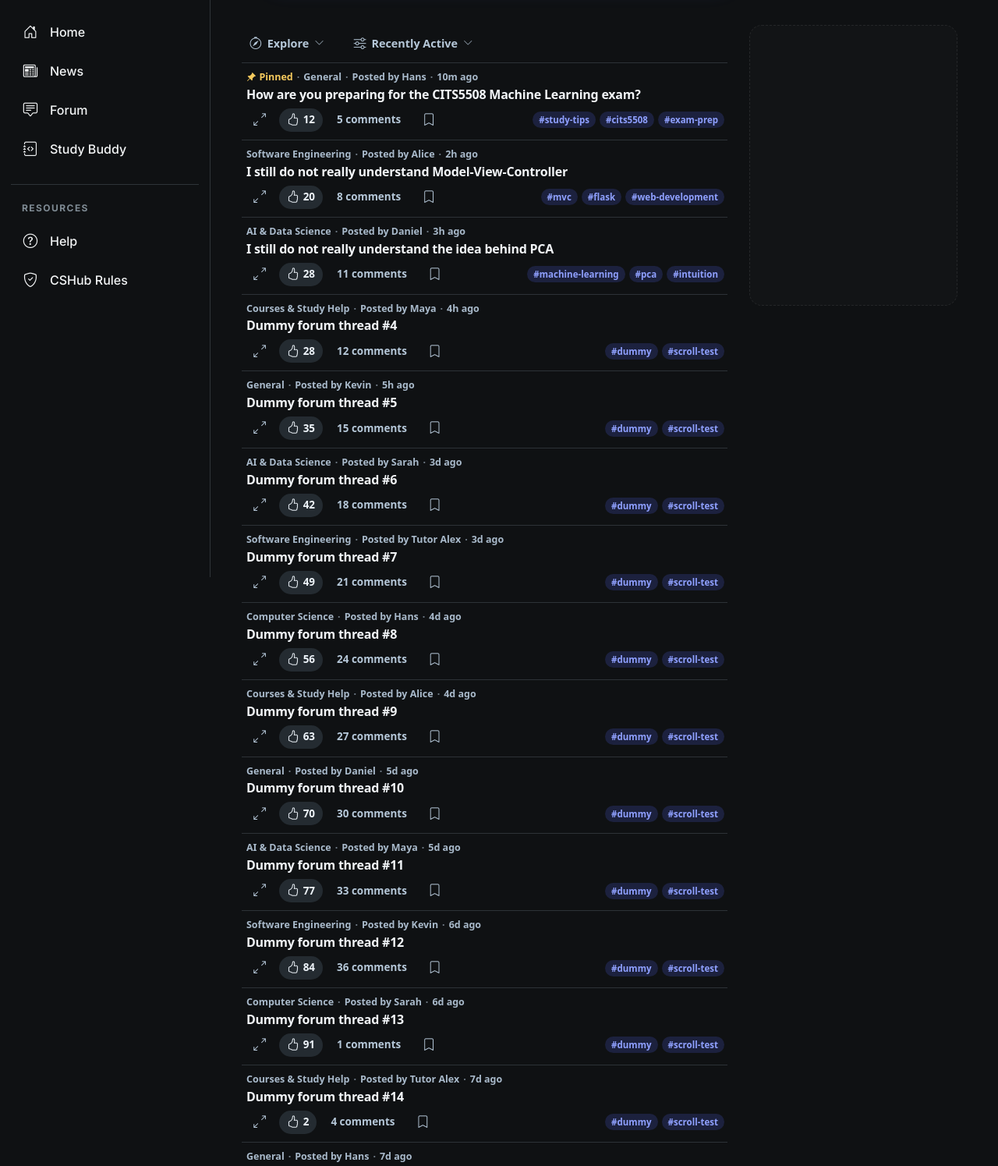
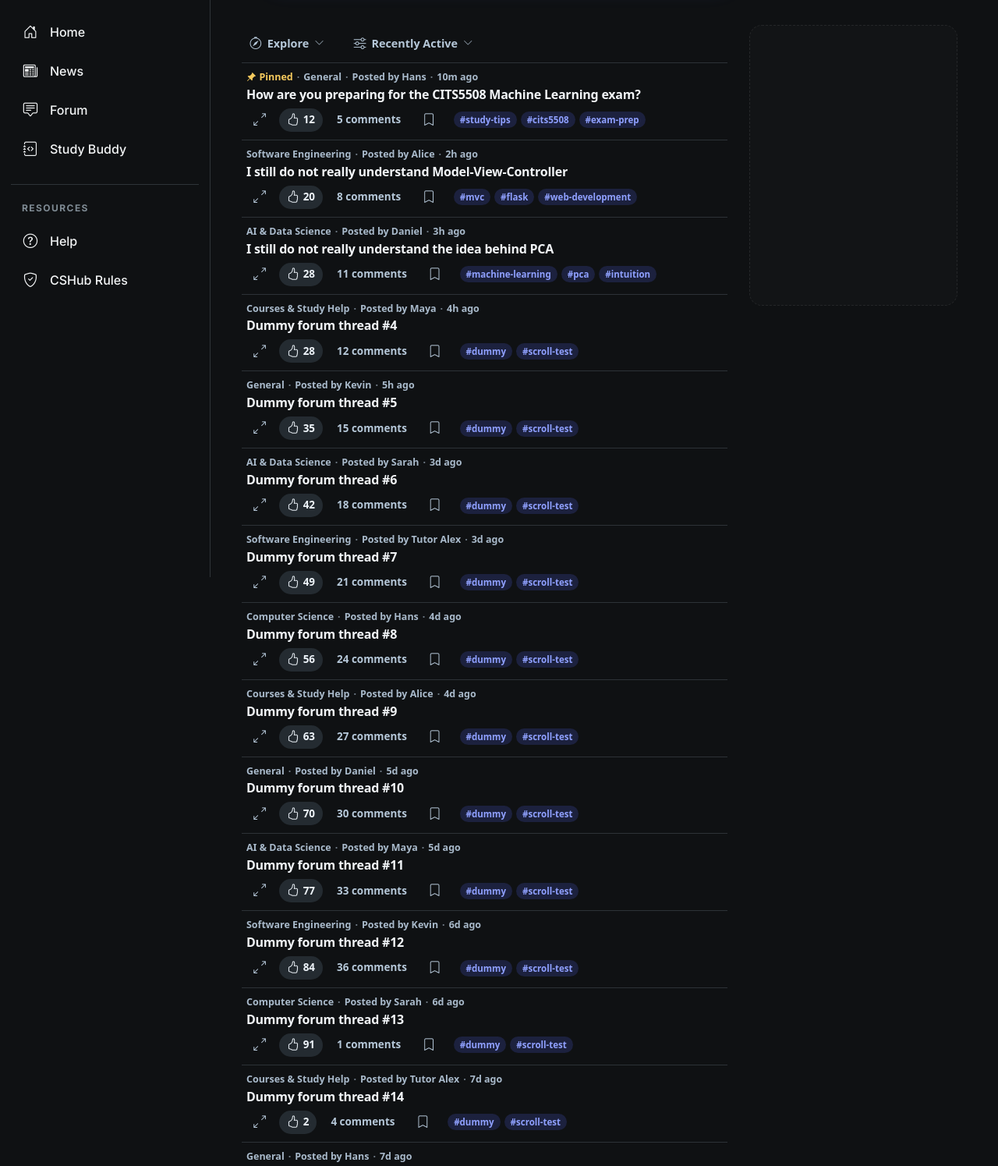
Before and after one commit to hplionar/CITS5505, a Flask app: template app/templates/forum.html in a window 1280 px wide. Shown: the part 60-1555 px from the top of the page at 78% size. Run offline with Flask 3, Linux system fonts and the light colour scheme; the template is opened without the code that fills it, so the values that code supplies are empty.

Commit message:
Polish compact forum feed UI

```diff
--- a/app/static/css/forum.css
+++ b/app/static/css/forum.css
@@ -274,14 +274,9 @@
   text-decoration: underline;
 }
 
-/* Footer row: icons left, tags right */
+/* Footer row: icons and tags left-aligned */
 
 .thread-footer {
-  display: flex;
-  align-items: center;
-  justify-content: space-between;
-  gap: 14px;
-
   margin-top: 8px;
 }
 
@@ -344,13 +339,12 @@
 /* Tags */
 
 .thread-tags {
-  display: flex;
+  display: inline-flex;
   align-items: center;
-  justify-content: flex-end;
   flex-wrap: wrap;
   gap: 5px;
 
-  margin-top: 0;
+  margin-left: 6px;
   min-width: 0;
 }
 
@@ -483,14 +477,8 @@
     font-size: 0.94rem;
   }
 
-  .thread-footer {
-    flex-direction: column;
-    align-items: flex-start;
-    gap: 8px;
-  }
-
   .thread-tags {
-    justify-content: flex-start;
+    margin-left: 0;
   }
 
   .thread-body {
--- a/app/static/js/forum.js
+++ b/app/static/js/forum.js
@@ -400,7 +400,6 @@ document.addEventListener("DOMContentLoaded", function () {
 							>
 								<i class="bi bi-bookmark" aria-hidden="true"></i>
 							</button>
-            </div>
 
 							<div class="thread-tags">
 								${thread.tags
@@ -408,6 +407,7 @@ document.addEventListener("DOMContentLoaded", function () {
 										return `<span class="thread-tag">#${escapeHTML(tag)}</span>`;
 									})
 									.join("")}
+							</div>
 						</div>
 					</div>
 
```
Lines whose indentation alone changed are shown as unchanged.
